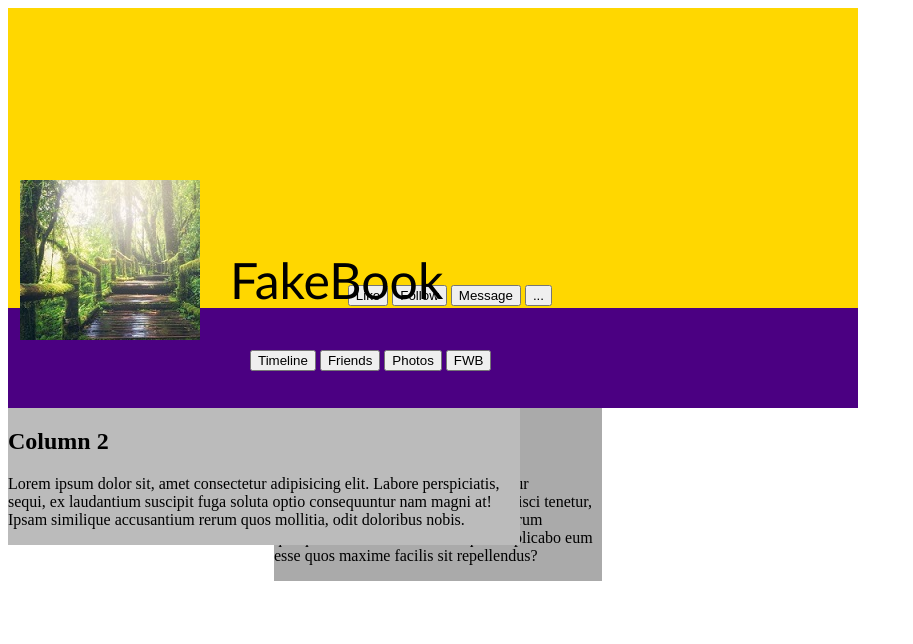
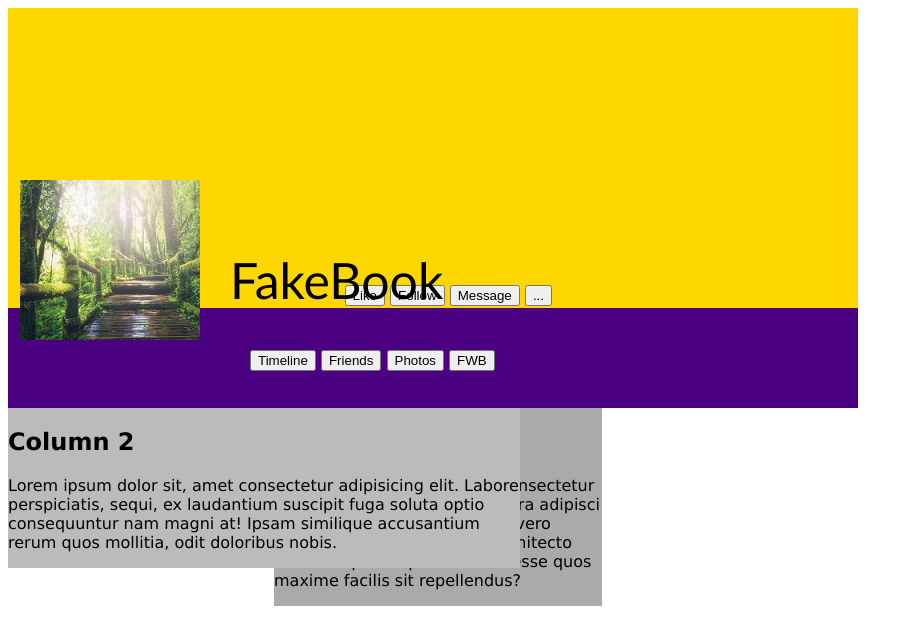
Before and after one commit to pompyn/AllTheThings, a plain HTML site: page index.html in a window 1280 px wide. Shown: the whole page, without its empty margins (0-913 px from the left). Drawn offline with Linux system fonts and the light colour scheme.

Commit message:
removed unnecessary lines of code

```diff
--- a/main.css
+++ b/main.css
@@ -1,3 +1,7 @@
+:root{
+    font-family: Verdana, Geneva, Tahoma, sans-serif;
+
+}
 .container{
     width:850px;
     height:500px;
@@ -56,8 +60,7 @@
 
     .column{
         position: absolute
-
-    }
+            }
     .left{
         width: 328px;
         top: 408px;
```
